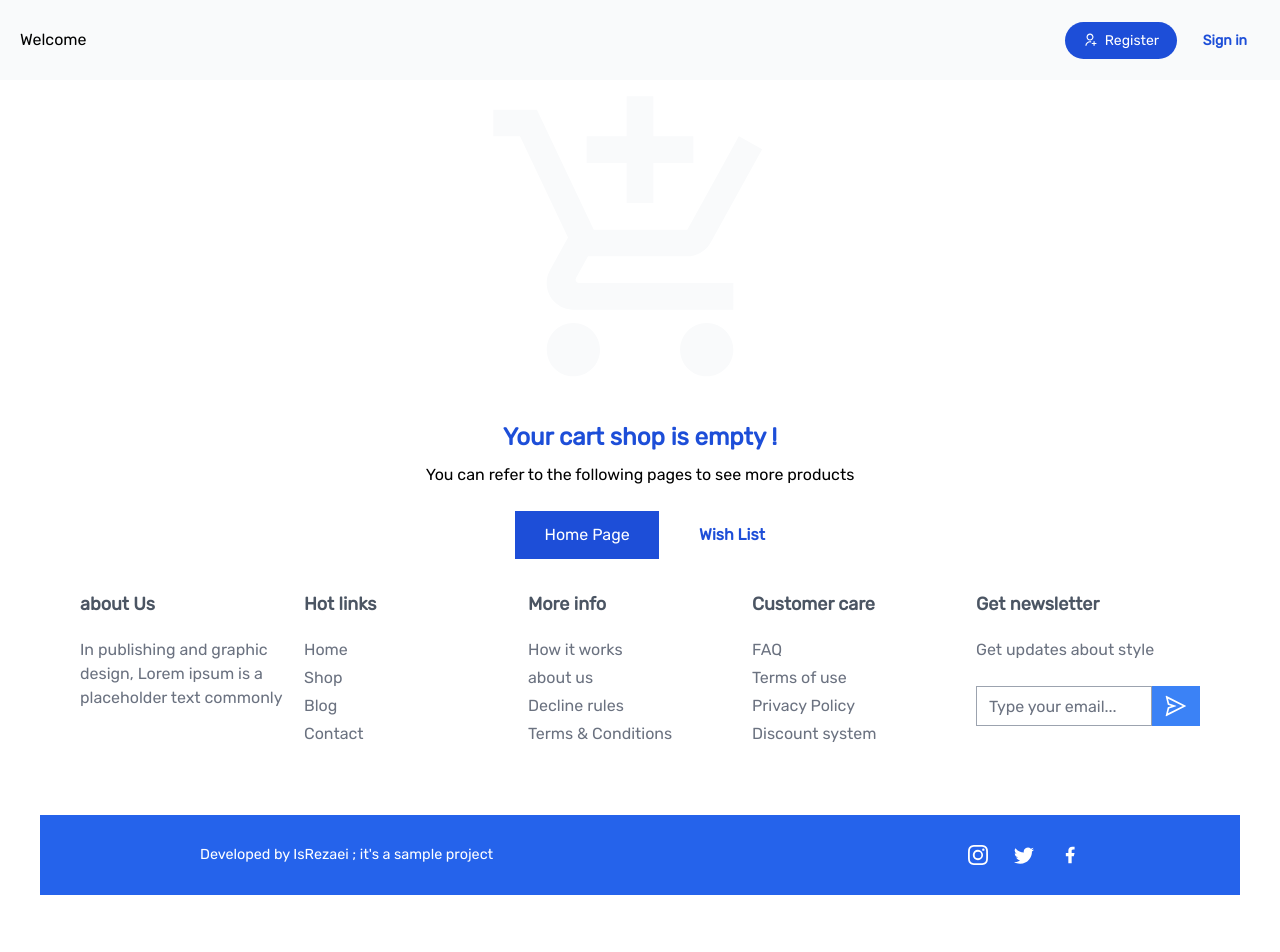
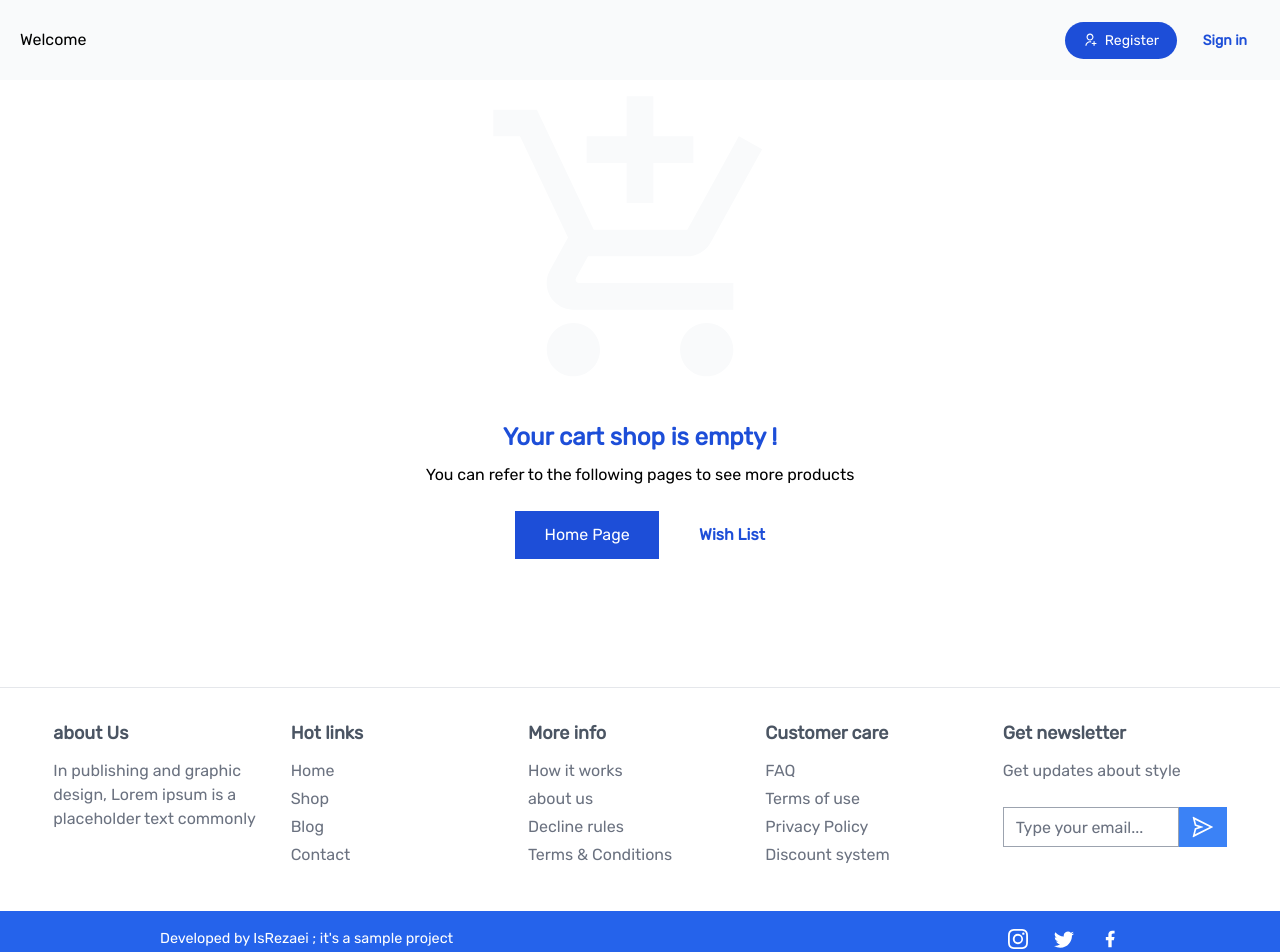
Before and after one commit to isrezaei/solo-shop, a React (Create React App) app: page /cart-shop in a window 1280 px wide. Shown: the top 952 px of the page. Before the commit the page ends 895 px from the top, so only its background shows below. Built offline with nearby package versions, Linux system fonts and the light colour scheme.

Commit message:
fix some style in cart shop and details products and footer blub blub blub

```diff
--- a/src/Components/Cart_Shop/CartEachProduct.jsx
+++ b/src/Components/Cart_Shop/CartEachProduct.jsx
@@ -70,9 +70,9 @@ export const CartEachProduct = ({ids}) =>
 
     return (
         <div className='
-        flex bg-neutral-100 my-3 relative
-        xs:h-40 xs:flex-col xs:justify-center xs:items-center xs:rounded-3xl
-        lg:w-[36rem] lg:h-40 lg:flex-row lg:justify-start lg:items-center
+        flex my-3 relative
+        xs:h-40 xs:flex-col xs:justify-center xs:items-center xs:rounded-3xl xs:bg-neutral-100
+        lg:w-[36rem] lg:h-40 lg:flex-row lg:justify-start lg:items-center lg:bg-white
         2xl:w-[40rem]'>
 
             <div className='xs:w-full lg:w-[16rem]  h-full flex justify-start items-center'>
--- a/src/Components/Cart_Shop/CartPreRender.jsx
+++ b/src/Components/Cart_Shop/CartPreRender.jsx
@@ -17,9 +17,8 @@ export const CartPreRender = () =>
             <div className='max-w-[1200px] lg:mx-auto lg:mt-[6.5vw] 2xl:mt-[5vw]'>
 
                 {Render.length === 0 ? <CartEmptyAlert/> : <Products_Panel/>}
-                <Footer/>
             </div>
-
+            <Footer/>
         </>
     )
 }
--- a/src/Components/Cart_Shop/Products_Panel.jsx
+++ b/src/Components/Cart_Shop/Products_Panel.jsx
@@ -27,7 +27,7 @@ export const Products_Panel = () =>
 
                 <div className={`
                     ${continueShopping ? liveWidth < 500 && 'animate__animated animate__bounceInLeft' : liveWidth < 500 && 'animate__animated animate__backOutLeft'}
-                    flex flex-col justify-between items-center xs:w-full lg:w-8/12`}>
+                    flex flex-col justify-between items-center xs:w-full lg:w-8/12 lg:bg-gray-100 lg:rounded-3xl `}>
 
                     <div className='xs:w-full xs:h-8 lg:h-20 lg:w-11/12  px-4 flex justify-between items-center border-b border-b-gray-200'>
                         <p className='xs:text-sm lg:text-xl text-neutral-500 font-bold'>Shopping Cart</p>
--- a/src/Components/Cart_Shop/Shop_Panel.jsx
+++ b/src/Components/Cart_Shop/Shop_Panel.jsx
@@ -37,7 +37,7 @@ export const Shop_Panel = () =>
 
                     p-6 bg-gray-100
                     xs:absolute xs:w-11/12 xs:h-[34rem] xs:top-3 xs:left-4 xs:rounded-3xl
-                    lg:relative lg:w-4/12 lg:h-[40rem] lg:top-0 lg:block lg:my-10 lg:animate__animated lg:animate__bounceIn
+                    lg:relative lg:w-4/12 lg:h-[40rem] lg:top-0 lg:block  lg:animate__animated lg:animate__bounceIn
                     `}>
 
 
--- a/src/Components/Footer/Footer.jsx
+++ b/src/Components/Footer/Footer.jsx
@@ -8,75 +8,68 @@ export const Footer = () =>
     return (
         <div className='mt-auto w-full flex flex-col justify-between items-center'>
             <div className='
-            w-full
-            flex
-            py-6
+            w-full flex py-6 max-w-[1900px]
             xs:flex-col xs:justify-between xs:items-start xs:h-full xs:px-5
-            lg:flex-row lg:justify-evenly lg:items-center lg:h-64 lg:px-10
+            lg:flex-row lg:justify-evenly lg:items-center lg:h-56 lg:px-10 lg:border-t lg:mt-[8rem]
             '>
 
                 <div className='h-full flex flex-col justify-start gap-1 items-start cursor-pointer w-56 '>
                     <p className='
                     font-bold  text-gray-600
                     xs:my-2 xs:text-[1rem]
-                    lg:mb-4 lg:text-lg
-                    2xl:mb-4 2xl:text-2xl
-                    '>about Us</p>
+                    lg:text-lg'>about Us</p>
 
-                    <p className='text-gray-500 xs:text-sm lg:text-[1rem] 2xl:text-lg'>In publishing and graphic design, Lorem ipsum is a placeholder text commonly </p>
+                    <p className='text-gray-500 xs:text-sm lg:text-[1rem]'>In publishing and graphic design, Lorem ipsum is a placeholder text commonly </p>
                 </div>
 
                 <div className='w-56 h-full flex flex-col justify-start gap-1 items-start cursor-pointer'>
                     <p className='
                     font-bold  text-gray-600
                     xs:my-2 xs:text-[1rem]
-                    lg:mb-4 lg:text-lg
-                    2xl:mb-4 2xl:text-2xl
+                    lg:text-lg
                     '>Hot links</p>
 
-                    <a className='text-gray-500 xs:text-sm lg:text-[1rem] 2xl:text-lg' href=' '>Home</a>
-                    <a className='text-gray-500 xs:text-sm lg:text-[1rem] 2xl:text-lg' href=' '>Shop</a>
-                    <a className='text-gray-500 xs:text-sm lg:text-[1rem] 2xl:text-lg' href=' '>Blog</a>
-                    <a className='text-gray-500 xs:text-sm lg:text-[1rem] 2xl:text-lg' href=' '>Contact</a>
+                    <a className='text-gray-500 xs:text-sm lg:text-[1rem]' href=' '>Home</a>
+                    <a className='text-gray-500 xs:text-sm lg:text-[1rem]' href=' '>Shop</a>
+                    <a className='text-gray-500 xs:text-sm lg:text-[1rem]' href=' '>Blog</a>
+                    <a className='text-gray-500 xs:text-sm lg:text-[1rem]' href=' '>Contact</a>
                 </div>
 
                 <div className='w-56 h-full flex flex-col justify-start gap-1 items-start cursor-pointer'>
                     <p className='
                     font-bold  text-gray-600
                     xs:my-2 xs:text-[1rem]
-                       lg:mb-4 lg:text-lg
-                    2xl:mb-4 2xl:text-2xl
+                    lg:text-lg
+
                     '>More info</p>
 
-                    <p className='text-gray-500 xs:text-sm lg:text-[1rem] 2xl:text-lg'>How it works</p>
-                    <p className='text-gray-500 xs:text-sm lg:text-[1rem] 2xl:text-lg'>about us</p>
-                    <p className='text-gray-500 xs:text-sm lg:text-[1rem] 2xl:text-lg'>Decline rules</p>
-                    <p className='text-gray-500 xs:text-sm lg:text-[1rem] 2xl:text-lg'>Terms & Conditions</p>
+                    <p className='text-gray-500 xs:text-sm lg:text-[1rem]'>How it works</p>
+                    <p className='text-gray-500 xs:text-sm lg:text-[1rem]'>about us</p>
+                    <p className='text-gray-500 xs:text-sm lg:text-[1rem]'>Decline rules</p>
+                    <p className='text-gray-500 xs:text-sm lg:text-[1rem]'>Terms & Conditions</p>
                 </div>
 
                 <div className='w-56 h-full flex flex-col justify-start gap-1 items-start cursor-pointer'>
                     <p className='
                     font-bold  text-gray-600
                     xs:my-2 xs:text-[1rem]
-                    lg:mb-4 lg:text-lg
-                    2xl:mb-4 2xl:text-2xl
+                    lg:text-lg
                     '>Customer care</p>
 
-                    <p className='text-gray-500 xs:text-sm lg:text-[1rem] 2xl:text-lg'>FAQ</p>
-                    <p className='text-gray-500 xs:text-sm lg:text-[1rem] 2xl:text-lg'>Terms of use</p>
-                    <p className='text-gray-500 xs:text-sm lg:text-[1rem] 2xl:text-lg'>Privacy Policy</p>
-                    <p className='text-gray-500 xs:text-sm lg:text-[1rem] 2xl:text-lg'>Discount system</p>
+                    <p className='text-gray-500 xs:text-sm lg:text-[1rem]'>FAQ</p>
+                    <p className='text-gray-500 xs:text-sm lg:text-[1rem]'>Terms of use</p>
+                    <p className='text-gray-500 xs:text-sm lg:text-[1rem]'>Privacy Policy</p>
+                    <p className='text-gray-500 xs:text-sm lg:text-[1rem]'>Discount system</p>
                 </div>
 
                 <div className='w-56 h-full flex flex-col justify-start gap-1 items-start cursor-pointer'>
                     <p className='
                     font-bold  text-gray-600
                     xs:my-2 xs:text-[1rem]
-                    lg:mb-4 lg:text-lg
-                    2xl:mb-4 2xl:text-2xl
+                    lg:text-lg
                     '>Get newsletter</p>
 
-                    <p className='text-gray-500 xs:text-sm lg:text-[1rem] 2xl:text-lg'>Get updates about style</p>
+                    <p className='text-gray-500 xs:text-sm lg:text-[1rem]'>Get updates about style</p>
                     <div className='w-56 h-full mt-5 flex justify-start items-start cursor-pointer'>
                         <input className='w-44 xs:h-8 lg:h-10 border-gray-400 xs:text-sm lg:text-[1rem]' type='text' placeholder='Type your email...'/>
                         <div className='w-44 xs:h-8 lg:h-10 bg-blue-500 flex justify-center items-center xs:text-lg lg:text-2xl text-white'><AiOutlineSend/></div>
@@ -87,23 +80,28 @@ export const Footer = () =>
 
 
 
+            <div className='w-full bg-blue-600'>
+
                 <div className='
-            w-full bg-blue-600 flex
+                 flex max-w-[1900px] m-auto
                  xs:h-24 xs:px-0 xs:flex-col xs:justify-evenly xs:items-center
-            lg:h-20 lg:px-40 lg:flex-row  lg:justify-between lg:items-center
-            '>
+                 lg:h-14 lg:px-40 lg:flex-row  lg:justify-between lg:items-center'>
                     <p className='
                 text-white
                 xs:text-sm
                 lg:text-[.9rem]
-                2xl:text-[1rem]
-                '>Developed by <a className='cursor-pointer' href=''>IsRezaei</a> ; it's a sample project</p>
+                2xl:text-[1rem]'>Developed by <a className='cursor-pointer' href=''>IsRezaei</a> ; it's a sample project</p>
 
                     <div className=' w-28 flex justify-between items-center text-white text-xl cursor-pointer'>
                         <BsInstagram/>
                         <BsTwitter/>
                         <RiFacebookFill/>
                     </div>
+
+                </div>
+
+
+
             </div>
 
 
--- a/src/Components/Products_Page/Products_Rendering/DetailsEachProduct.jsx
+++ b/src/Components/Products_Page/Products_Rendering/DetailsEachProduct.jsx
@@ -75,9 +75,9 @@ export const DetailsEachProduct = ({EachProduct}) => {
 
                 {/*********************/}
                 <section className='
-                h-auto flex flex-col justify-start items-start gap-2 scrollbar-hide
+                h-auto flex flex-col justify-start items-start gap-2 overflow-y-scroll overflow-x-hidden scrollbar-hide
                 xs:w-full xs:relative xs:px-0
-                lg:w-3/6 lg:h-[85rem] lg:overflow-y-scroll lg:my-8  lg:relative lg:right-0 lg:p-6'>
+                lg:w-3/6 lg:h-[85rem] lg:my-8  lg:relative lg:right-0 lg:p-6'>
                     <Informations/>
 
                     <div className='
```
Lines whose indentation alone changed are shown as unchanged.
